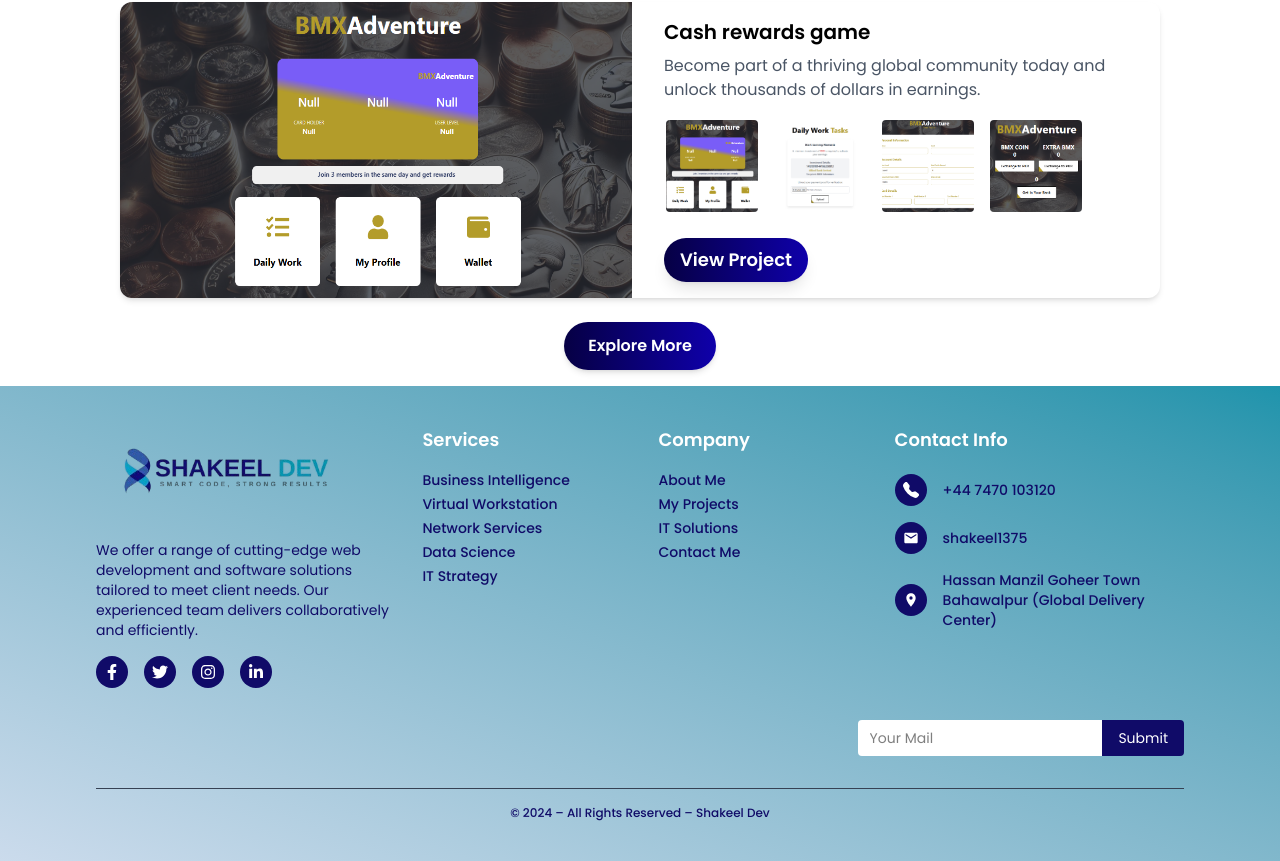
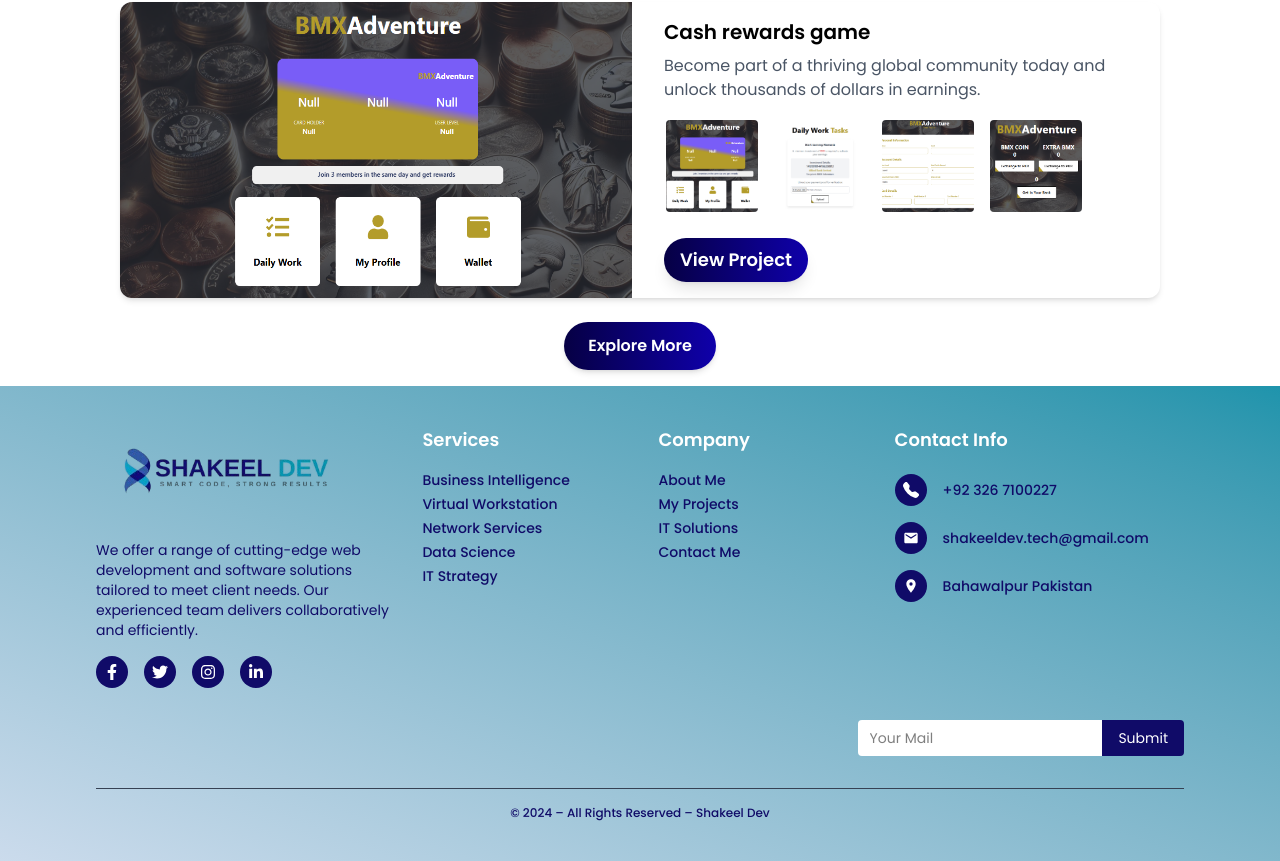
Before and after one commit to shakeel7521951/shakeeldev, a React (Vite) app in the folder frontend/: page /projects in a window 1280 px wide. Shown: the part 1594-2455 px from the top of the page. Built offline with nearby package versions, Linux system fonts and the light colour scheme; no server answers.

Commit message:
add logo

```diff
--- a/frontend/index.html
+++ b/frontend/index.html
@@ -2,9 +2,9 @@
 <html lang="en">
   <head>
     <meta charset="UTF-8" />
-    <link rel="icon" type="png" href="/companylogo.png" />
+    <link rel="icon" type="png" href="./newlog.png" />
     <meta name="viewport" content="width=device-width, initial-scale=1.0" />
-    <title>Codes Thinker</title>
+    <title>Shakeel Dev</title>
     <link href="https://fonts.googleapis.com/css2?family=Oswald&family=Poppins:wght@400;500;600&display=swap" rel="stylesheet">
 
   </head>
--- a/frontend/src/components/Footer.jsx
+++ b/frontend/src/components/Footer.jsx
@@ -34,16 +34,16 @@
 const contactItems = [
   {
     icon: <BsTelephoneFill className="text-white text-base" />,
-    text: "+44 7470 103120",
+    text: "+92 326 7100227",
   },
   {
     icon: <MdEmail className="text-white text-base" />,
-    text: "shakeel1375",
+    text: "shakeeldev.tech@gmail.com",
   },
 
   {
     icon: <MdLocationOn className="text-white text-base" />,
-    text: "Hassan Manzil  Goheer Town Bahawalpur (Global Delivery Center)",
+    text: "Bahawalpur Pakistan",
   },
 ];
 
@@ -58,7 +58,7 @@
               <Link to="/">
                 <img
                   src="./newlog.png"
-                  alt="Codes Thinker Logo"
+                  alt="Shakeel Dev"
                   className="w-full h-full object-cover bg-center "
                 />
               </Link>
```
